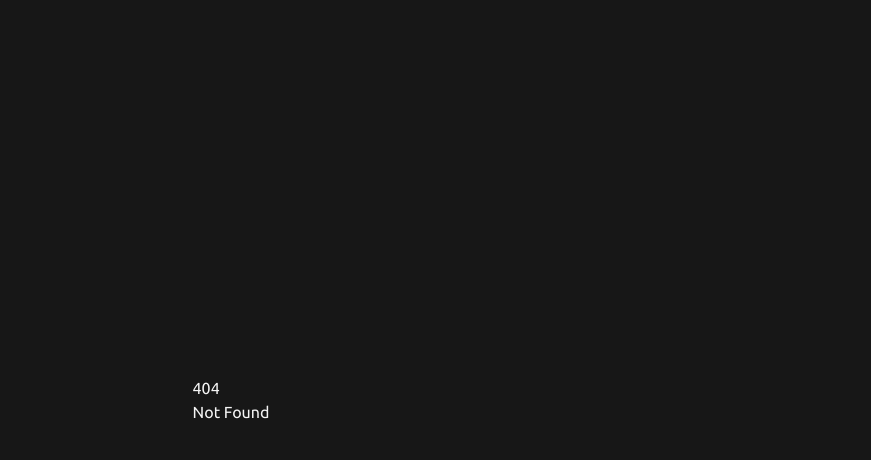
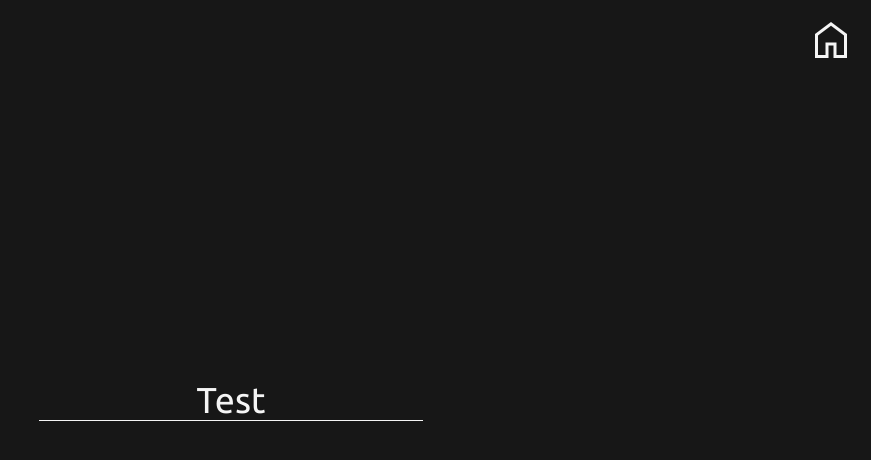
Before and after one commit to Streamer272/startpage, a SvelteKit app: page /settings in a window 1280 px wide. Before the commit this address had no page. Shown: the top 460 px of the page, without its empty margins (409-1280 px from the left). Built offline with nearby package versions, Linux system fonts and the light colour scheme.

Commit message:
:zap: Adds settings page

```diff
--- a/src/app.html
+++ b/src/app.html
@@ -9,7 +9,7 @@
 		<link href="https://fonts.googleapis.com/css2?family=Ubuntu&display=swap" rel="stylesheet" />
 		<link
 			rel="stylesheet"
-			href="https://fonts.googleapis.com/css2?family=Material+Symbols+Outlined:opsz,wght,FILL,GRAD@48,400,0,0"
+			href="https://fonts.googleapis.com/css2?family=Material+Symbols+Outlined:opsz,wght,FILL,GRAD@48,400,1,0"
 		/>
 		%sveltekit.head%
 	</head>
--- /dev/null
+++ b/src/lib/components/Section.svelte
@@ -0,0 +1,11 @@
+<script>
+	export let label = '';
+</script>
+
+<div class="w-96 flex items-center justify-center flex-col">
+	{#if label}
+		<h1 class="text-4xl">{label}</h1>
+	{/if}
+	<div class="w-full h-px border-none bg-neutral-100" />
+	<slot />
+</div>
--- a/src/routes/+page.svelte
+++ b/src/routes/+page.svelte
@@ -3,5 +3,12 @@
 	import Time from '../lib/components/Time.svelte';
 </script>
 
-<Time />
-<Search />
+<div>
+	<a href="/settings" class="absolute top-4 right-4">
+		<span class="material-symbols-outlined text-5xl">settings</span>
+	</a>
+
+	<Time />
+	<div class="h-8" />
+	<Search />
+</div>
--- /dev/null
+++ b/src/routes/settings/+page.svelte
@@ -0,0 +1,11 @@
+<script>
+	import Section from "$lib/components/Section.svelte";
+
+</script>
+<div>
+	<a href="/" class="absolute top-4 right-4">
+		<span class="material-symbols-outlined text-5xl">home</span>
+	</a>
+
+    <Section label={"Test"}></Section>
+</div>
```
